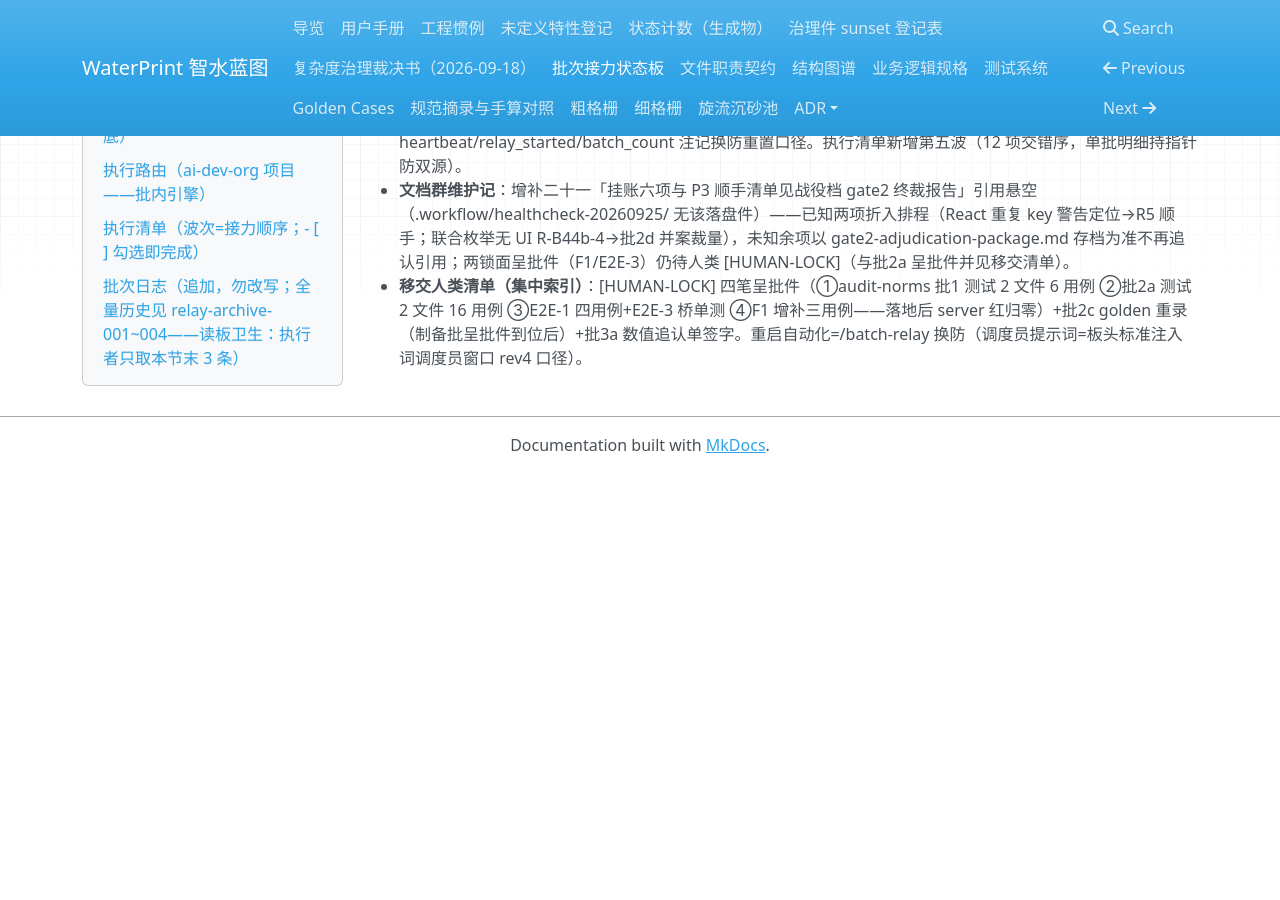
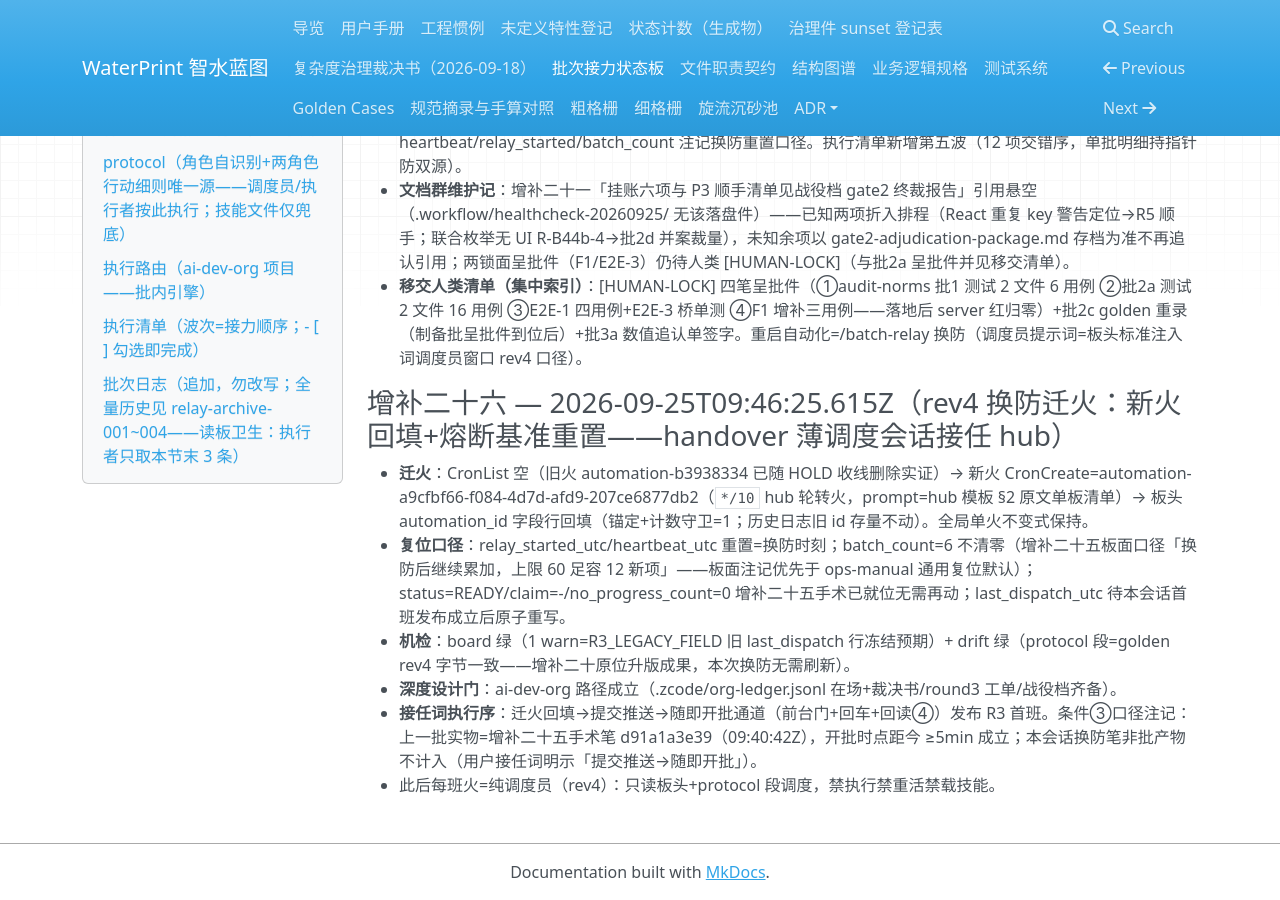
Before and after one commit to yyx20040712/waterprint, an MkDocs documentation site: the page built from docs/handoff/relay.md, in a window 1280 px wide and 900 px high, scrolled down 12543 px. Built offline with MkDocs 1.6.1, drawn with Linux system fonts in a browser that asks for light colours; nearby versions of some CDN libraries; before the commit the page ends 13016 px from its top, so only the background shows below that; some of the changed text lies outside the part shown.

Commit message:
接力板增补二十六：rev4 换防迁火——新火 automation-a9cfbf66 回填+熔断基准/心跳重置（batch_count 按板面口径续累加；board/drift 双绿）

```diff
--- a/docs/handoff/relay.md
+++ b/docs/handoff/relay.md
@@ -13,21 +13,21 @@
 > - 调度员窗口（迁火/接任用，工作区不限；布火为重活允许载技能，此后每班只读板）：「接任交接：你是 E:\class\智水蓝图\waterprint\docs\handoff\relay.md 的当班 hub 总调度员——读板头+protocol 段（现行 rev）→ 按 batch-relay 技能 references/ops-manual.md 换防协议迁火并回填 automation_id → 提交推送 → 随即按 protocol 段开批通道（前台门+回车+回读④）发布执行者并原子写 last_dispatch_utc → 此后每班火只读板调度，禁执行禁重活禁载技能」
 
 - status: READY <!-- 2026-09-25 用户四裁决解锁（增补二十五）：B4-5 勘误确认拆 ⑤a/⑤b+批3 授权检索起草+总排序采纳——HOLD 收线，待换防布火 -->
-- automation_id: automation-b3938334-9394-4c50-99ac-2ff4332c3f40 <!-- 2026-09-25 迁火完成：旧火 cbcb3949 随肥调度会话退役已删；新火由新任薄调度会话（handover 工作区）布火回填 ——2026-09-25 HOLD 收线时该火已删，本行值过期：换防时由新任 hub 重布火并回填 -->
+- automation_id: automation-a9cfbf66-f084-4d7d-afd9-207ce6877db2 <!-- 2026-09-25 rev4 换防迁火：CronList 证实旧火 b3938334 已删（HOLD 收线笔），新火由 handover 薄调度会话布；字段行锚定+计数守卫=1 回填 -->
 - shared_fire: true
 - plan: docs/handoff/relay.md#执行清单（自含清单，收口 grep 本文件 `- [ ]` 计余量）
 - spec: docs/design/2026-09-18_complexity-governance-ruling.md
 - poll_interval_min: 10
 - fire_budget_min: 120
 - last_dispatch: 2026-09-19T11:14:24+08:00
-- heartbeat_utc: 2026-09-24T23:44:02.069Z <!-- B4-5 终批收口（stop_matter）——换防重置 -->
+- heartbeat_utc: 2026-09-25T09:46:25.615Z <!-- 2026-09-25 rev4 换防重置；旧值 2026-09-24T23:44:02.069Z（B4-5 终批收口） -->
 - claim: -
 - no_progress_count: 0 <!-- 2026-09-25 新排程重置（原 1=B4-5 用户门控非系统性卡死） -->
 - checked_total: 38 <!-- 2026-09-25 增补二十五：27−1（B4-5 拆分）+12（第五波 R3/批2b/R4/批2d/R5/批3.5/批5/⑤a/批2c/批3a/批3b/⑤b） -->
 - checked_done: 26 <!-- 2026-09-24 E2E-5 收口 25→26；批2a 收口不占本清单项（战役批，日志增补二十四记账） -->
 - protocol_rev: 4 <!-- 2026-09-25 上下文分工批原位升版 rev2→4（用户裁决：调度员纯调度零技能加载/执行者读板+自载 ai-dev-org）；旧值 2 -->
 - last_dispatch_utc: 2026-09-24T21:36:38.025Z <!-- 换防布火发布首班时原子重写 -->
-- relay_started_utc: 2026-09-24T17:44:23.011Z <!-- 换防时重置（熔断墙钟基准） -->
+- relay_started_utc: 2026-09-25T09:46:25.615Z <!-- 2026-09-25 rev4 换防重置（熔断墙钟基准）；旧值 2026-09-24T17:44:23.011Z -->
 - batch_count: 6 <!-- 换防后继续累加（上限 60 足容 12 新项） -->
 - max_batches: 60
 - max_wall_hours: 90
@@ -261,3 +261,12 @@
 - **板面手术**：status HOLD→READY（hold_reason 清空）；no_progress_count 重置 0；checked_total 27→38（−1 B4-5 拆分+12 第五波）；next_batch=R3；automation_id 行注记过期待换防回填；heartbeat/relay_started/batch_count 注记换防重置口径。执行清单新增第五波（12 项交错序，单批明细持指针防双源）。
 - **文档群维护记**：增补二十一「挂账六项与 P3 顺手清单见战役档 gate2 终裁报告」引用悬空（.workflow/healthcheck-20260925/ 无该落盘件）——已知两项折入排程（React 重复 key 警告定位→R5 顺手；联合枚举无 UI R-B44b-4→批2d 并案裁量），未知余项以 gate2-adjudication-package.md 存档为准不再追认引用；两锁面呈批件（F1/E2E-3）仍待人类 [HUMAN-LOCK]（与批2a 呈批件并见移交清单）。
 - **移交人类清单（集中索引）**：[HUMAN-LOCK] 四笔呈批件（①audit-norms 批1 测试 2 文件 6 用例 ②批2a 测试 2 文件 16 用例 ③E2E-1 四用例+E2E-3 桥单测 ④F1 增补三用例——落地后 server 红归零）+批2c golden 重录（制备批呈批件到位后）+批3a 数值追认单签字。重启自动化=/batch-relay 换防（调度员提示词=板头标准注入词调度员窗口 rev4 口径）。
+
+### 增补二十六 — 2026-09-25T09:46:25.615Z（rev4 换防迁火：新火回填+熔断基准重置——handover 薄调度会话接任 hub）
+
+- **迁火**：CronList 空（旧火 automation-b3938334 已随 HOLD 收线删除实证）→ 新火 CronCreate=automation-a9cfbf66-f084-4d7d-afd9-207ce6877db2（`*/10` hub 轮转火，prompt=hub 模板 §2 原文单板清单）→ 板头 automation_id 字段行回填（锚定+计数守卫=1；历史日志旧 id 存量不动）。全局单火不变式保持。
+- **复位口径**：relay_started_utc/heartbeat_utc 重置=换防时刻；batch_count=6 不清零（增补二十五板面口径「换防后继续累加，上限 60 足容 12 新项」——板面注记优先于 ops-manual 通用复位默认）；status=READY/claim=-/no_progress_count=0 增补二十五手术已就位无需再动；last_dispatch_utc 待本会话首班发布成立后原子重写。
+- **机检**：board 绿（1 warn=R3_LEGACY_FIELD 旧 last_dispatch 行冻结预期）+ drift 绿（protocol 段=golden rev4 字节一致——增补二十原位升版成果，本次换防无需刷新）。
+- **深度设计门**：ai-dev-org 路径成立（.zcode/org-ledger.jsonl 在场+裁决书/round3 工单/战役档齐备）。
+- **接任词执行序**：迁火回填→提交推送→随即开批通道（前台门+回车+回读④）发布 R3 首班。条件③口径注记：上一批实物=增补二十五手术笔 d91a1a3e39（09:40:42Z），开批时点距今 ≥5min 成立；本会话换防笔非批产物不计入（用户接任词明示「提交推送→随即开批」）。
+- 此后每班火=纯调度员（rev4）：只读板头+protocol 段调度，禁执行禁重活禁载技能。
```
